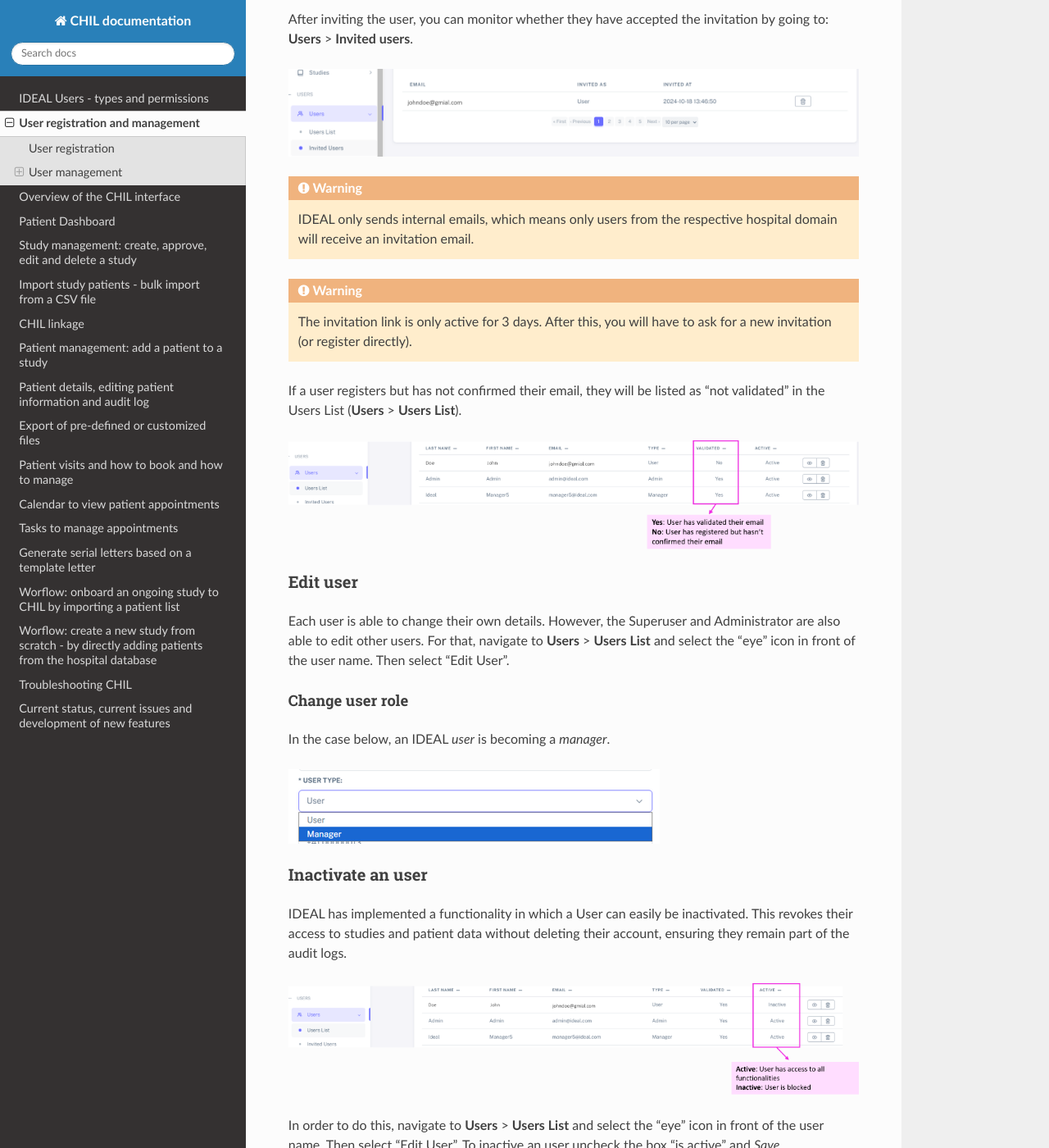
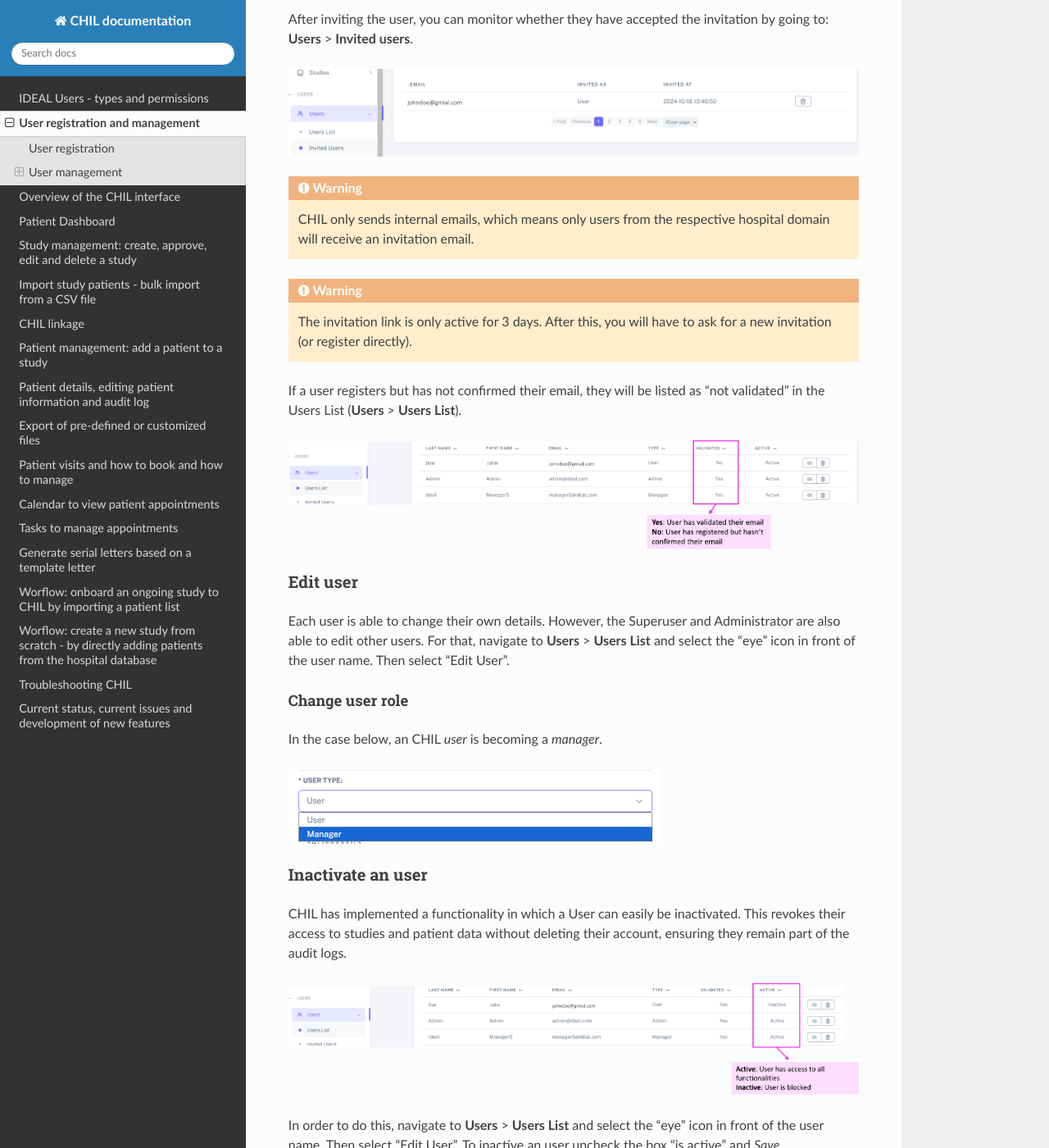
Before and after one commit to Nynuphar/IDEAL-doc, a Sphinx documentation site: the page built from docs/source/userRegistration.rst, in a window 1280 px wide and 1400 px high, scrolled down 1631 px. Shown: the whole window at 82% size. Built offline with Sphinx 7.4.7 and the Read the Docs theme 3.1.0, drawn with Linux system fonts in a browser that asks for light colours; some of the changed text lies outside the part shown.

Commit message:
Update userRegistration.rst

```diff
--- a/docs/source/userRegistration.rst
+++ b/docs/source/userRegistration.rst
@@ -4,9 +4,9 @@
 User registration
 ********************
 
-There are 2 ways of creating an account on IDEAL:
+There are 2 ways of creating an account on CHIL:
 
-1. Create an account directly in the main IDEAL page, by selecting "Create an account"
+1. Create an account directly in the main CHIL page, by selecting "Create an account"
 2. Get an invitation by a Superuser
 
 Both ways will redirect you to the registration page (see below). Mandatory fields are: email, password, first and last name.
@@ -36,7 +36,7 @@
 .. image:: InvitedUser.png
   :width: 850
 
-.. warning:: IDEAL only sends internal emails, which means only users from the respective hospital domain will receive an invitation email.
+.. warning:: CHIL only sends internal emails, which means only users from the respective hospital domain will receive an invitation email.
 
 .. warning:: The invitation link is only active for 3 days. After this, you will have to ask for a new invitation (or register directly).
 
@@ -52,14 +52,14 @@
 Change user role
 -------------------
 
-In the case below, an IDEAL *user* is becoming a *manager*.
+In the case below, an CHIL *user* is becoming a *manager*.
 
 .. image:: UserType.png
 
 Inactivate an user
 ======================
 
-IDEAL has implemented a functionality in which a User can easily be inactivated. This revokes their access to studies and patient data without deleting their account, ensuring they remain part of the audit logs.
+CHIL has implemented a functionality in which a User can easily be inactivated. This revokes their access to studies and patient data without deleting their account, ensuring they remain part of the audit logs.
 
 .. image:: UserActivation.png
 
```
